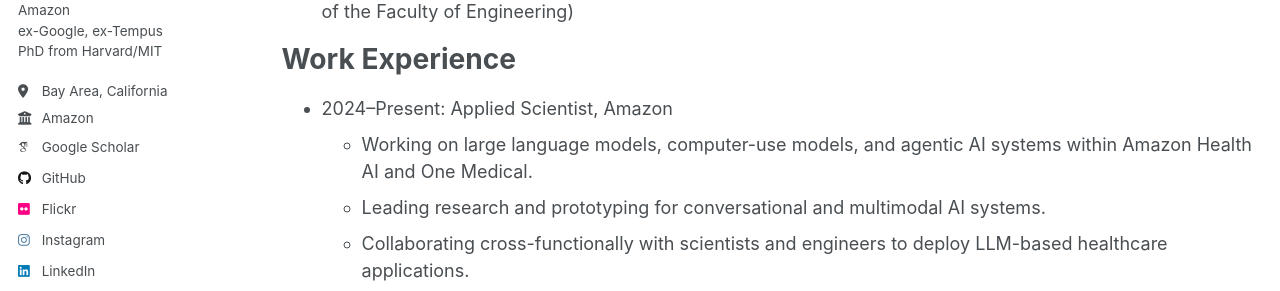
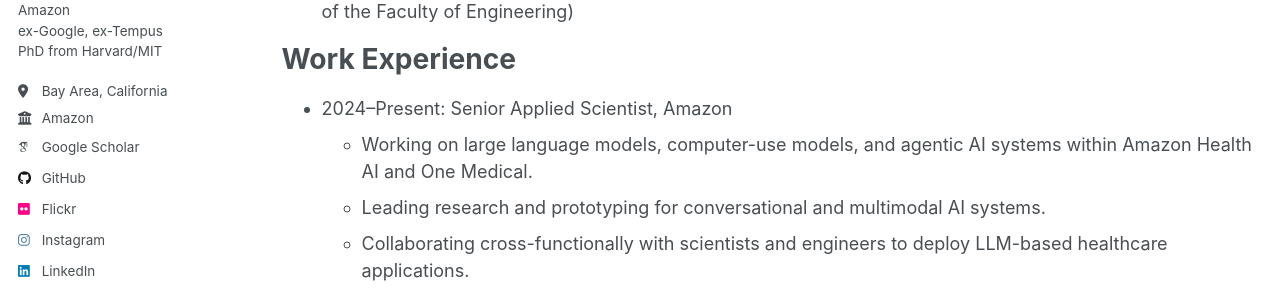
Before and after one commit to daniel-lopezmartinez/daniel-lopezmartinez.github.io, a Jekyll site: the page built from _pages/cv.md, in a window 1280 px wide and 900 px high. Shown: the part 357-648 px from the top of the window. Built offline with Jekyll 4.4.1, drawn with Linux system fonts in a browser that asks for light colours; some web fonts are replaced; a script that is not in the unit is left out.

Commit message:
Update title

```diff
--- a/_pages/cv.md
+++ b/_pages/cv.md
@@ -21,7 +21,7 @@ Education
 Work Experience
 ======
 
-* 2024–Present: Applied Scientist, Amazon
+* 2024–Present: Senior Applied Scientist, Amazon
   * Working on large language models, computer-use models, and agentic AI systems within Amazon Health AI and One Medical.
   * Leading research and prototyping for conversational and multimodal AI systems.
   * Collaborating cross-functionally with scientists and engineers to deploy LLM-based healthcare applications.
```
